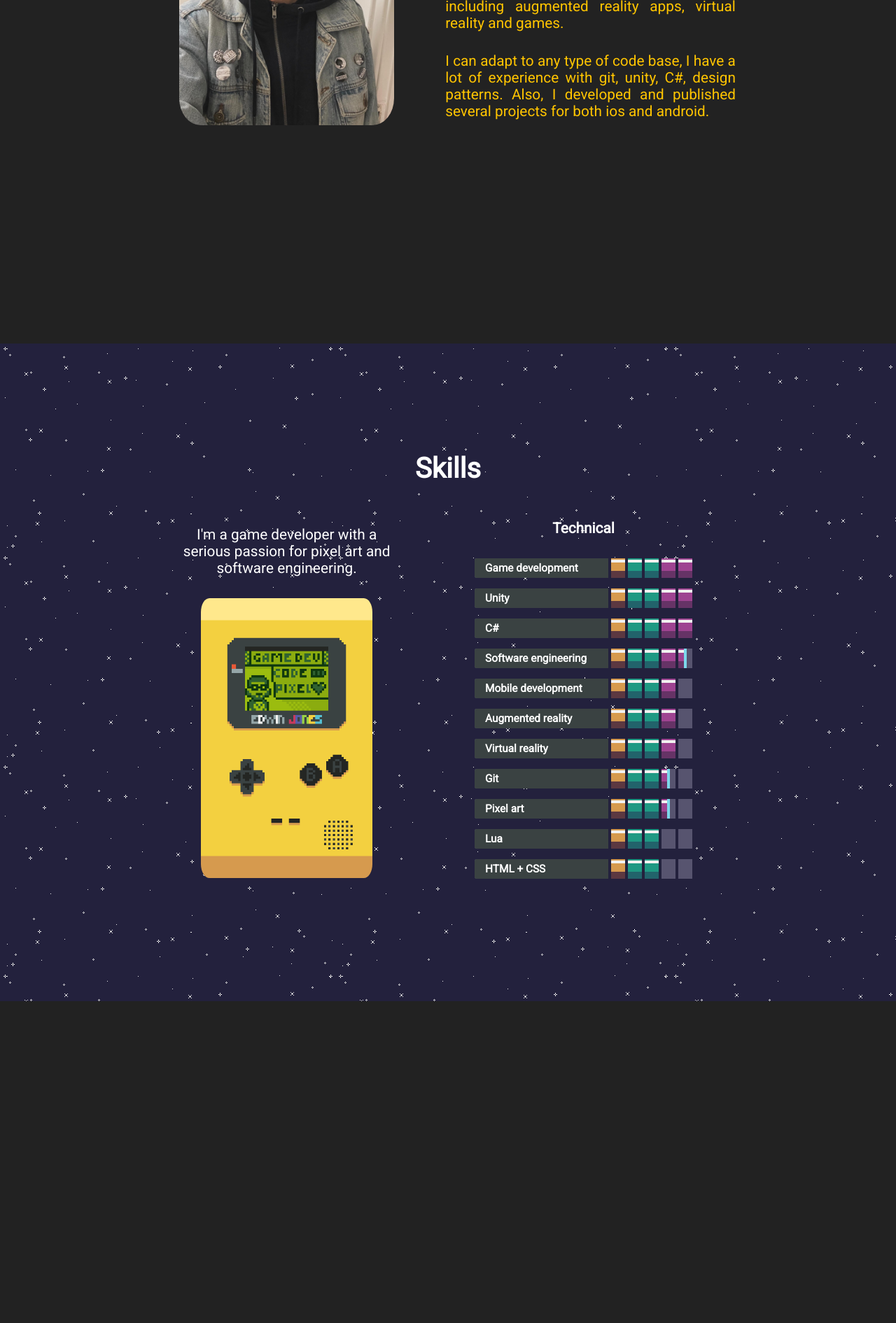
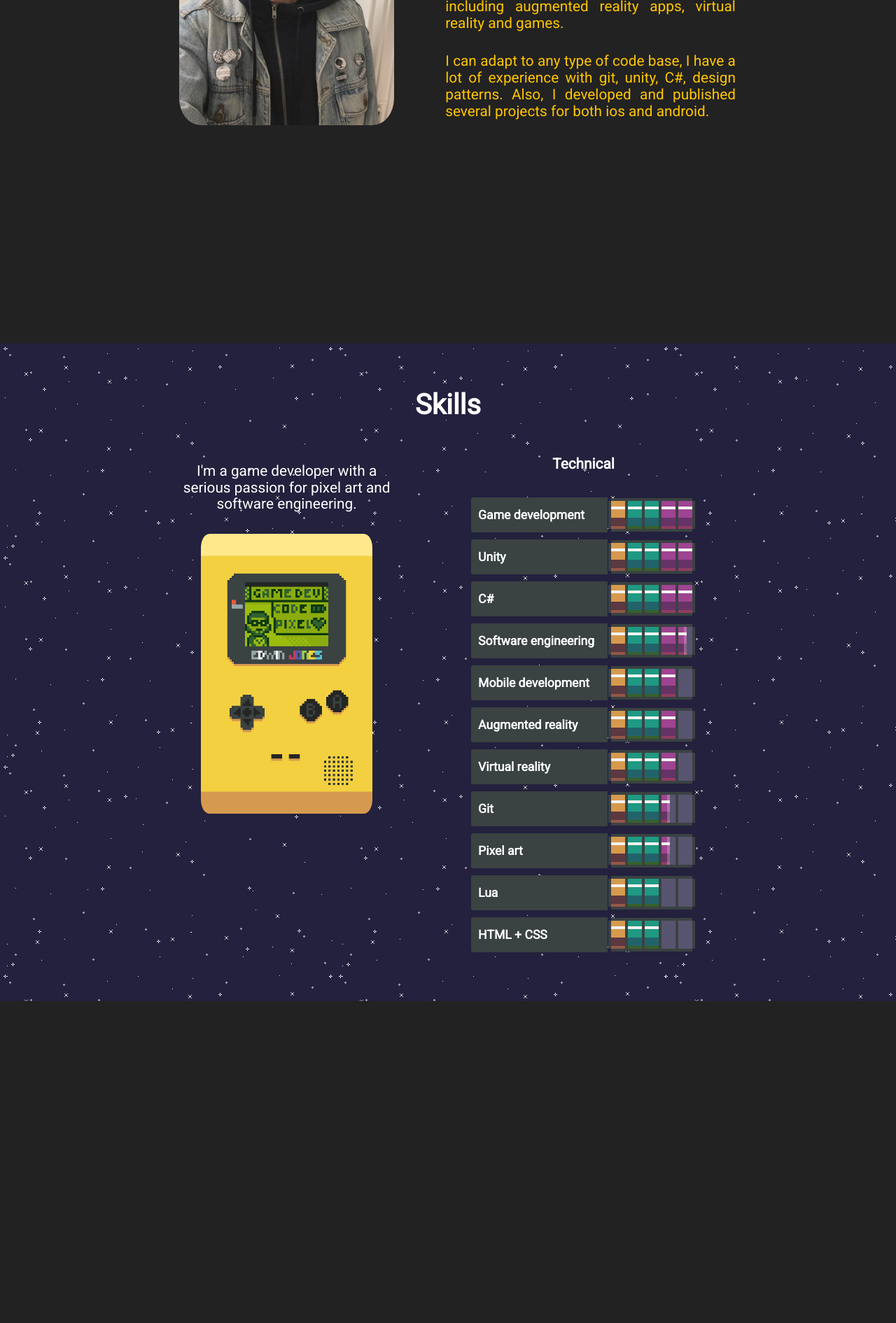
Before and after one commit to edwingamedev/edwingamedev.github.io, a Jekyll site: the page built from index.html, in a window 1280 px wide. Shown: the part 1469-3360 px from the top of the page at 70% size. Built offline with Jekyll 4.4.1, drawn with Linux system fonts in a browser that asks for light colours; nearby versions of some CDN libraries.

Commit message:
Fix progress bar responsiveness

```diff
--- a/assets/css/main.css
+++ b/assets/css/main.css
@@ -141,6 +141,7 @@
 }
 
 .progress-bars {
+  width: 100%;
   margin-top: 30px;
   display: grid;
   place-items: center;
--- a/assets/css/progress.css
+++ b/assets/css/progress.css
@@ -1,10 +1,7 @@
-.skillbar {
-    position: relative;
-    display: block;
-    margin-bottom: 15px;
-    width: 100%;
-    background: var(--progress-color);
-    height: 28px;
+.progressbar {
+    height: 50px;
+    width: auto;
+    padding: 5px 0px;
     border-radius: 3px;
     -moz-border-radius: 3px;
     -webkit-border-radius: 3px;
@@ -13,70 +10,8 @@
     -ms-transition: 0.4s linear;
     -o-transition: 0.4s linear;
     transition: 0.4s linear;
-    -webkit-transition-property: width, background-color;
-    -moz-transition-property: width, background-color;
-    -ms-transition-property: width, background-color;
-    -o-transition-property: width, background-color;
-    transition-property: width, background-color;
-    font-family: inherit;
-    box-shadow: -4px 8px 16px 0 rgba(0, 0, 0, 0.24);
-}
 
-.skillbar-title {
-    position: absolute;
-    top: 0;
-    left: 0;
-    width: 195px;
-    font-weight: bold;
-    color: var(--progress-title-color);
-    background: var(--progress-title-background-color);
-    -webkit-border-top-left-radius: 3px;
-    -webkit-border-bottom-left-radius: 4px;
-    -moz-border-radius-topleft: 3px;
-    -moz-border-radius-bottomleft: 3px;
-    border-top-left-radius: 3px;
-    border-bottom-left-radius: 3px;
-    font-size: 0.96rem;
-}
 
-.skillbar-title span {
-    display: block;
-    padding: 0 15px;
-    height: 28px;
-    line-height: 28px;
-    -webkit-border-top-left-radius: 3px;
-    -webkit-border-bottom-left-radius: 3px;
-    -moz-border-radius-topleft: 3px;
-    -moz-border-radius-bottomleft: 3px;
-    border-top-left-radius: 3px;
-    border-bottom-left-radius: 3px;
-}
-
-.skillbar-bar {
-    height: 28px;
-    width: 0px;
-    left: 201px;
-    background: var(--progress-background-color);
-    border-radius: 3px;
-    -moz-border-radius: 3px;
-    -webkit-border-radius: 3px;
-}
-
-.progressbar {
-    position: relative;
-    display: block;
-    margin-bottom: 15px;
-    width: 75%;
-    background: var(--progress-bar-background-color);
-    height: 28px;
-    border-radius: 3px;
-    -moz-border-radius: 3px;
-    -webkit-border-radius: 3px;
-    -webkit-transition: 0.4s linear;
-    -moz-transition: 0.4s linear;
-    -ms-transition: 0.4s linear;
-    -o-transition: 0.4s linear;
-    transition: 0.4s linear;
     -webkit-transition-property: width, background-color;
     -moz-transition-property: width, background-color;
     -ms-transition-property: width, background-color;
@@ -86,11 +21,15 @@
 }
 
 .progressbar-title {
-    position: absolute;
-    top: 0;
-    left: 0;
+    display: inline-flex;
+    position: relative;
     width: 195px;
+
+    background: var(--progress-title-background-color);
+
     font-weight: bold;
+    font-size: 1.1rem;
+
     color: var(--progress-title-color);
     -webkit-border-top-left-radius: 3px;
     -webkit-border-bottom-left-radius: 4px;
@@ -98,15 +37,16 @@
     -moz-border-radius-bottomleft: 3px;
     border-top-left-radius: 3px;
     border-bottom-left-radius: 3px;
-    font-size: 0.96rem;
-    background: var(--progress-title-background-color);
 }
 
 .progressbar-title span {
-    display: block;
-    padding: 0 15px;
-    height: 28px;
-    line-height: 28px;
+    display: inline-flex;
+    height: 30px;
+    line-height: 100%;
+    padding: 10px;
+
+    align-items: center;
+
     -webkit-border-top-left-radius: 3px;
     -webkit-border-bottom-left-radius: 3px;
     -moz-border-radius-topleft: 3px;
@@ -116,10 +56,11 @@
 }
 
 .progressbar-bar {
+    position: relative;
+    float: right;
+
     width: var(--progressbar-width);
     height: var(--progressbar-height);
-    left: 190px;
-    position: relative;
 
     background: url(../images/progressBar.png);
     background-position: center;
@@ -159,7 +100,7 @@
 
 :root {
     --progressbar-full-width: 1890px;
-    --progressbar-height: 100%;
+    --progressbar-height: 50px;
     --progressbar-width: calc(var(--progressbar-full-width) / 15);
 
     --progressbar-duration: calc(0.05s * var(--progressbar-fill-frames));
```
Also changed, not shown: assets/images/progressBar.png.
